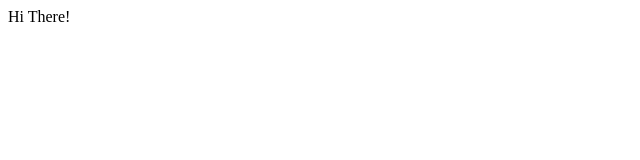
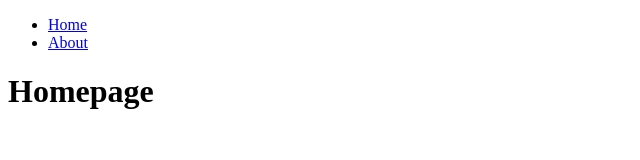
Before and after one commit to WebDevelopUa/gatsby_01, a Gatsby site: page / in a window 1280 px wide. Shown: the whole page, without its empty margins (0-640 px from the left). Built offline with nearby package versions, Linux system fonts and the light colour scheme; Gatsby itself is replaced by a stand-in of ours.

Commit message:
Add Layout wrapper component with Navbar

```diff
--- /dev/null
+++ b/src/components/Layout.js
@@ -0,0 +1,11 @@
+import React from "react"
+import Navbar from "./Navbar"
+
+const Layout = ({ children }) => {
+  return <>
+    <Navbar />
+    {children}
+  </>
+}
+
+export default Layout
--- /dev/null
+++ b/src/components/Navbar.js
@@ -0,0 +1,19 @@
+import React from "react"
+import { Link } from "gatsby"
+
+const Navbar = () => {
+  return (
+    <nav>
+      <ul>
+        <li>
+          <Link to={`/`}>Home</Link>
+        </li>
+        <li>
+          <Link to={`/about`}>About</Link>
+        </li>
+      </ul>
+    </nav>
+  )
+}
+
+export default Navbar
--- a/src/pages/index.js
+++ b/src/pages/index.js
@@ -1,5 +1,8 @@
 import React from "react"
+import Layout from "../components/Layout"
 
 export default function Home() {
-  return <div>Hi There!</div>
+  return <Layout>
+    <h1>Homepage</h1>
+  </Layout>
 }
```
Also changed, not shown: src/pages/404.js (+6 -1 lines).
